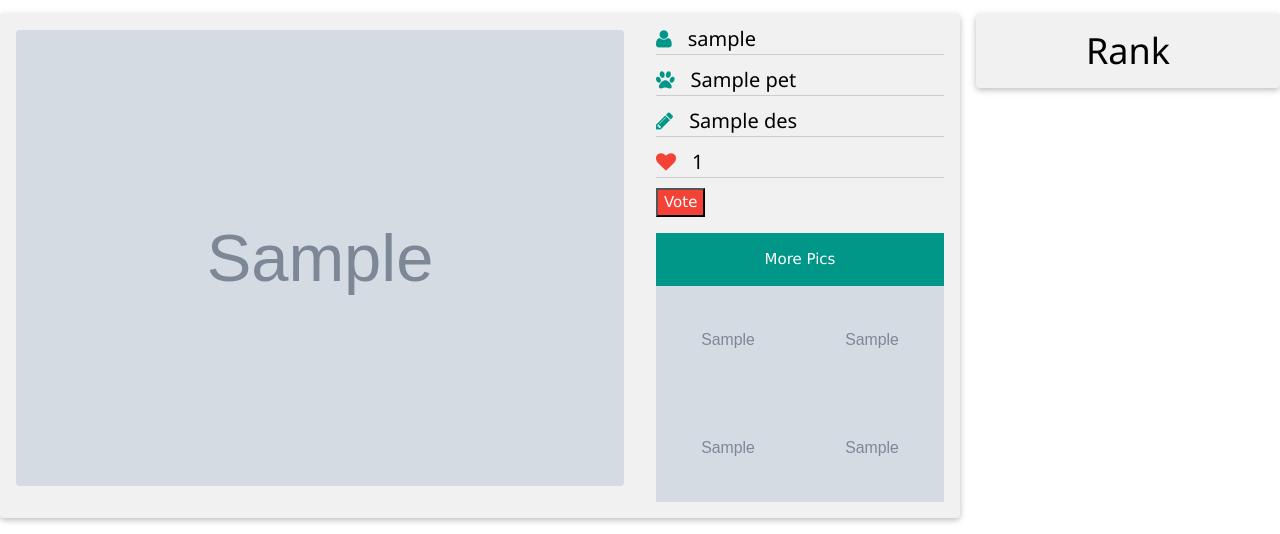
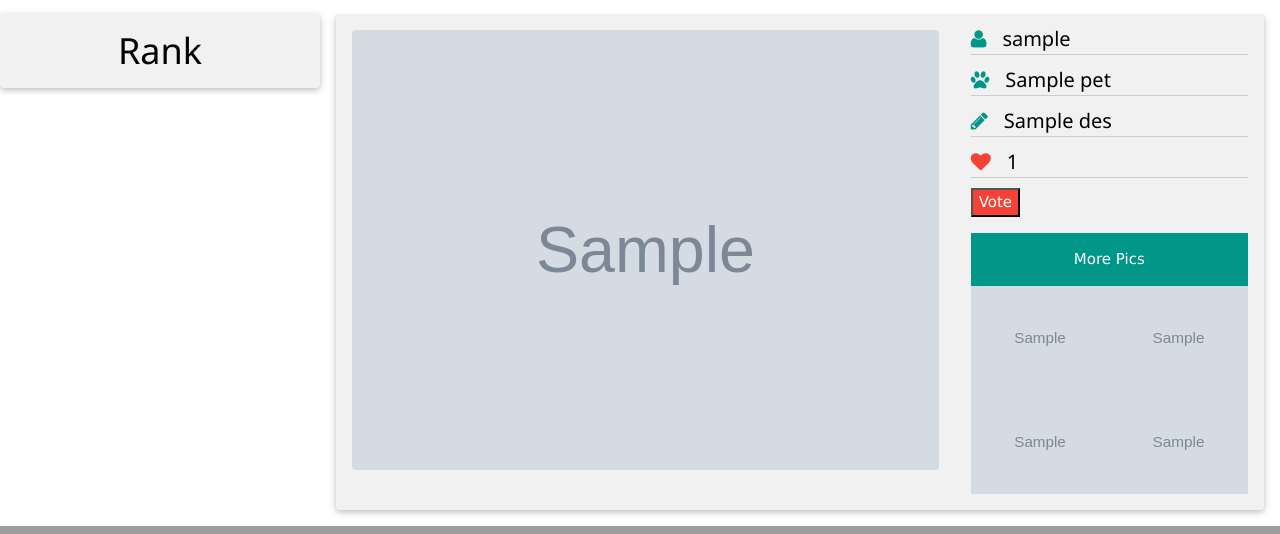
Before and after one commit to PetsBookdevteam/PetsBook, a Python web app: template templates/homepage.html in a window 1280 px wide. Shown: the part 962-1496 px from the top of the page. Run offline with Jinja, Linux system fonts and the light colour scheme; the template is opened without the code that fills it: most values are stand-ins (such as "Sample title", 1, 10 or a date in 2020); grey boxes marked "Sample" are stand-in pictures; some libraries are stand-ins or nearby versions.

Commit message:
Update 20/10/16

```diff
--- a/templates/homepage.html
+++ b/templates/homepage.html
@@ -34,12 +34,16 @@
 </ul>
 
 <!-- Page content -->
-<div class="w3-padding-xlarge w3-margin-top" id="portfolio">
+<div class="w3-padding-top w3-padding-left w3-margin-top" id="portfolio">
 
 <!-- Images (Portfolio) -->
+    <div class="w3-row">
+        <div class="w3-quarter w3-margin-bottom w3-container w3-card-2 w3-light-grey w3-center w3-round">
+            <h1>Rank</h1>
+        </div>
+        <div class="w3-rest w3-container">
             {% for user in users %}
-        <div class="w3-row">
-            <div class="w3-threequarter w3-card-2 w3-light-grey w3-margin-bottom w3-margin-right w3-round">
+                <div class="w3-rest w3-card-2 w3-light-grey w3-margin-bottom w3-round">
                     <div class="hovereffect w3-container w3-twothird w3-margin-top w3-margin-bottom">
                         <img src="{{ user.pet.img_ava }}" alt="{{ user.pet.name }}" class="w3-round w3-image" width="100%">
                         <div class="overlay">
@@ -48,21 +52,21 @@
                         </div>
                     </div>
                     <div class="w3-third w3-container">
+                        <h4 class="w3-border-bottom"><i class="w3-text-teal fa fa-user w3-margin-right"></i>{{ user.username }}</h4>
+                        <h4 class="w3-border-bottom"><i class="w3-text-teal fa fa-paw w3-margin-right"></i>{{ user.pet.name }}</h4>
+                        <h4 class="w3-border-bottom"><i class="w3-text-teal fa fa-pencil w3-margin-right"></i>{{ user.pet.upload_info.des }}</h4>
+                        <h4 class="w3-border-bottom"><i class="w3-text-red fa fa-heart w3-margin-right"></i><a id="clicks">{{ user.pet.like_count }}</a></h4>
+                        <button type="button" class="w3-red w3-margin-bottom w3-btn-block" onClick="onClick()" id ="crazy">Vote</button>
                         <script type="text/javascript">
                             var clicks = {{ user.pet.like_count }};
                             function onClick() {
                                 clicks += 1;
-                            document.getElementById("clicks").innerHTML = clicks;
+                                document.getElementById("clicks").innerHTML = clicks.toString();
                                 var a = true;
                                 if (a == true){
                                     document.getElementById("crazy").disabled = true}
                             }
                         </script>
-                    <h4 class="w3-border-bottom"><i class="w3-text-teal fa fa-user w3-margin-right"></i>{{ user.username }}</h4>
-                    <h4 class="w3-border-bottom"><i class="w3-text-teal fa fa-paw w3-margin-right"></i>{{ user.pet.name }}</h4>
-                    <h4 class="w3-border-bottom"><i class="w3-text-teal fa fa-pencil w3-margin-right"></i>{{ user.pet.upload_info.des }}</h4>
-                    <h4 class="w3-border-bottom"><i class="w3-text-red fa fa-heart w3-margin-right"></i><a id="clicks">{{ user.pet.like_count }}</a></h4>
-                    <button type="button" class="w3-red w3-margin-bottom w3-btn-block" onClick="onClick()" id ="crazy">Vote</button>
                     </div>
                     <div class="w3-third w3-container w3-margin-bottom">
                         <div class="w3-container w3-teal w3-center">
@@ -75,11 +79,11 @@
                         {% endfor %}
                     </div>
                 </div>
-            <div class="w3-rest w3-container w3-card-2 w3-light-grey w3-center w3-round">
-                <h1>Rank</h1>
+            {% endfor %}
         </div>
+
     </div>
-    {% endfor %}
+
 
 </div>
 </body>
```
Lines whose indentation alone changed are shown as unchanged.
